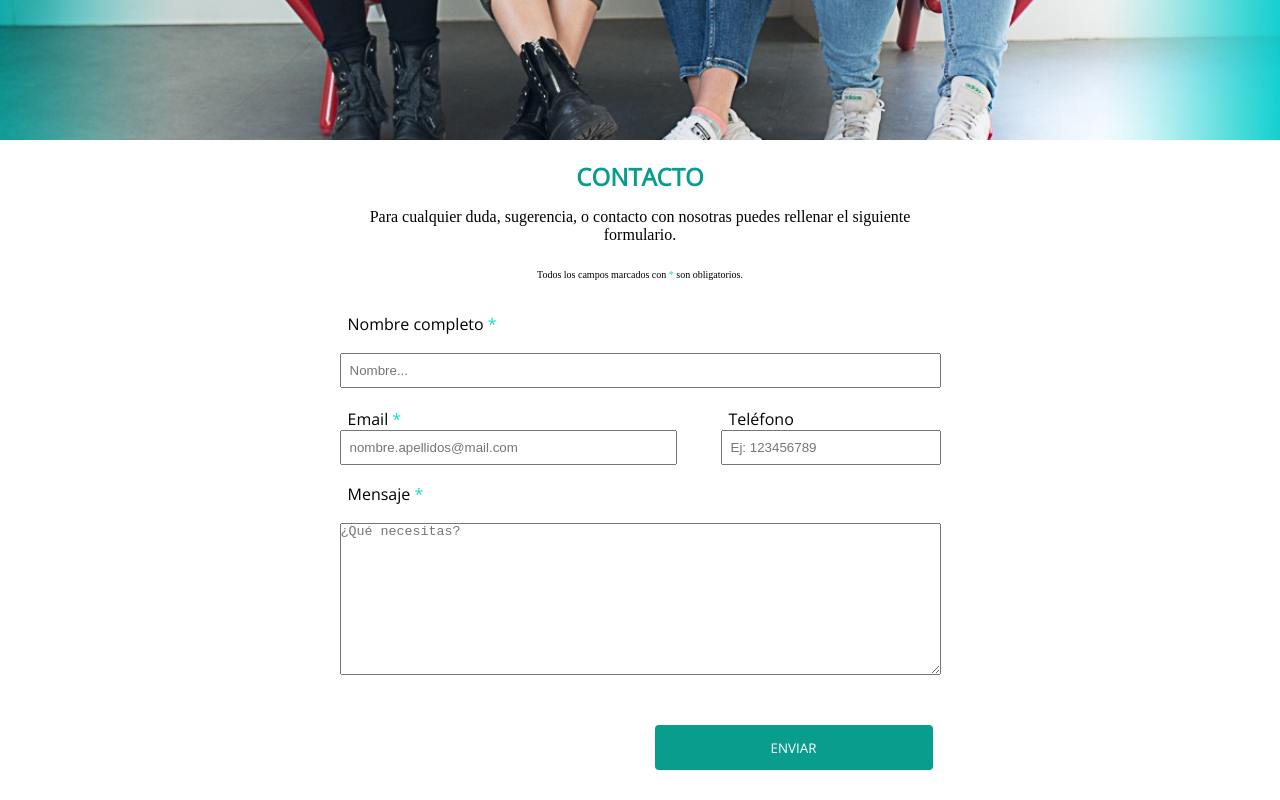
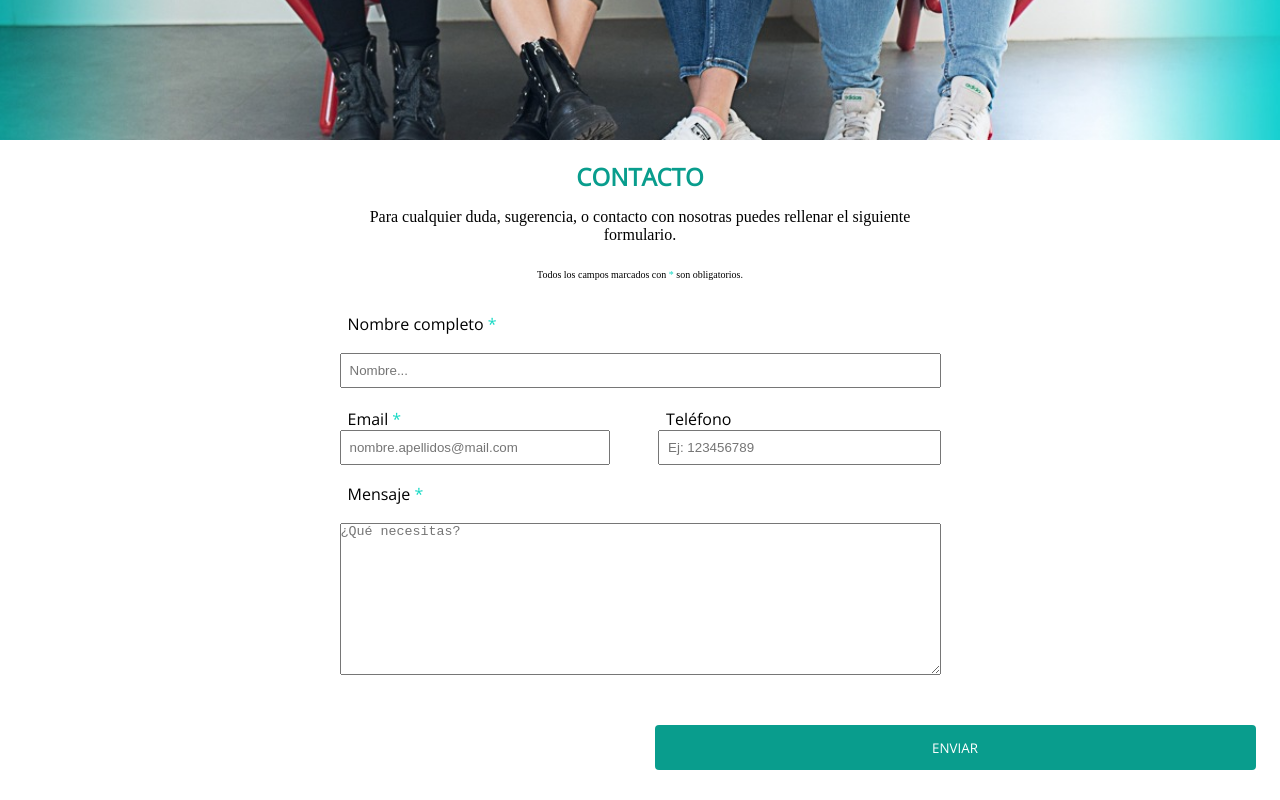
Before and after one commit to BelenCatalan/Code-Fiction-quienes-somos, a website: page _src/templates/contact.html in a window 1280 px wide. Shown: the part 660-1460 px from the top of the page. Drawn offline with nearby package versions, Linux system fonts and the light colour scheme; files that its build step writes are made by us from their sources; files whose address does not match are found by name.

Commit message:
media form submit

```diff
--- a/_src/assets/scss/core/_form.scss
+++ b/_src/assets/scss/core/_form.scss
@@ -309,6 +309,15 @@ header {
   }
 }
 
+.div__form {
+  display: flex;
+  flex-direction: column;
+}
+
+.div__email__phone input {
+  width: 100%;
+}
+
 textarea {
   margin-bottom: 30px;
 }
@@ -326,4 +335,5 @@ span {
   background-color: #099d8d;
   color: #fff;
   font-family: "Open Sans", sans-serif;
+  width: 100%;
 }
--- a/_src/templates/contact.html
+++ b/_src/templates/contact.html
@@ -37,8 +37,9 @@
           </div>
           <label for="Mensaje">Mensaje <span>*</span></label>
           <textarea name="mensaje" id="mensaje" cols="30" rows="10" placeholder="¿Qué necesitas?" required></textarea>
-
-          <input class="submit" type="submit" value="enviar" />
+          <div class="div__submit">
+            <input class="submit" type="submit" value="enviar" />
+          </div>
         </form>
       </div>
     </main>
```
